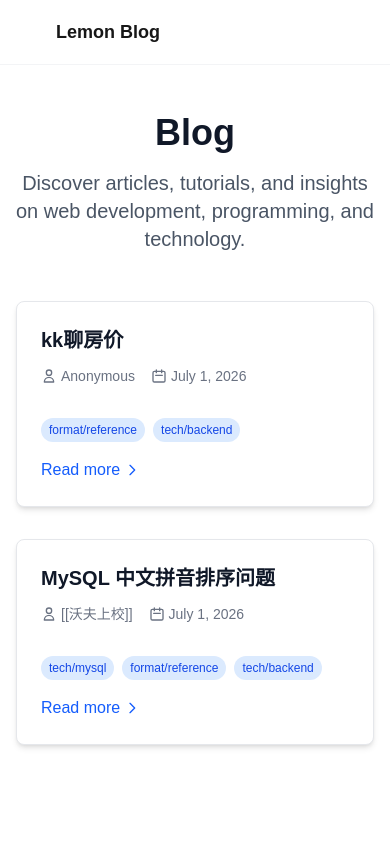
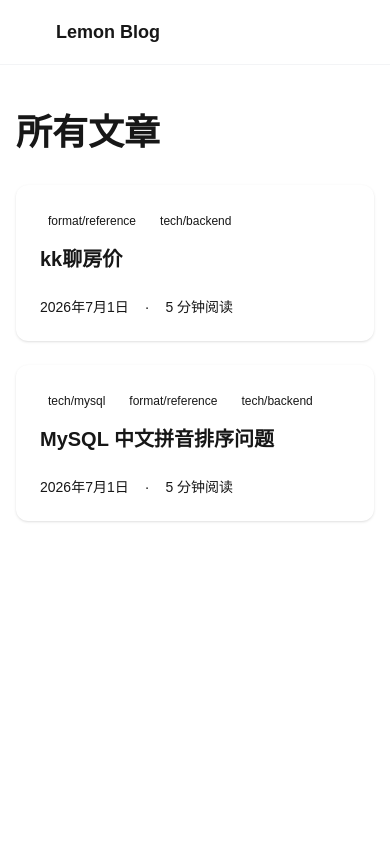
Before and after one commit to lengmodkx/lemonBlog, a Next.js app: page /blog in a window 390 px wide. Shown: the top 844 px of the page. Built offline with nearby package versions, Linux system fonts and the light colour scheme; a small style sheet from the web is missing.

Commit message:
feat: create blog listing page - Display all posts in responsive grid (1/2/3 columns) - Use ArticleCard component for consistency - Simplified design matching homepage style - Chinese labels for better localization

```diff
--- a/src/app/blog/page.tsx
+++ b/src/app/blog/page.tsx
@@ -1,147 +1,30 @@
-import Link from 'next/link';
 import { getAllPosts } from '@/lib/posts';
-import { formatDate } from '@/utils/date';
+import ArticleCard from '@/components/ArticleCard';
 
 export const metadata = {
-  title: 'Blog - Lemon Blog',
-  description: 'Read our latest articles and tutorials on web development, programming, and technology.',
+  title: '博客 | Lemon Blog',
+  description: '所有文章',
 };
 
 export default function BlogPage() {
   const posts = getAllPosts();
 
   return (
-    <div className="min-h-screen bg-white dark:bg-gray-900">
-      <div className="max-w-6xl mx-auto px-4 sm:px-6 lg:px-8 py-12">
-        {/* Header */}
-        <div className="text-center mb-12">
-          <h1 className="text-4xl font-bold text-gray-900 dark:text-white mb-4">
-            Blog
-          </h1>
-          <p className="text-xl text-gray-600 dark:text-gray-400 max-w-2xl mx-auto">
-            Discover articles, tutorials, and insights on web development, programming, and technology.
-          </p>
-        </div>
+    <div className="min-h-screen bg-paper-50 dark:bg-ink-DEFAULT">
+      <div className="max-w-6xl mx-auto px-4 py-12">
+        <h1 className="text-4xl font-bold text-ink dark:text-text-primary mb-8">
+          所有文章
+        </h1>
 
-        {/* Blog posts grid */}
         {posts.length > 0 ? (
-          <div className="grid gap-8 md:grid-cols-2 lg:grid-cols-3">
+          <div className="grid grid-cols-1 md:grid-cols-2 lg:grid-cols-3 gap-6">
             {posts.map((post) => (
-              <article
-                key={post.slug}
-                className="bg-white dark:bg-gray-800 rounded-lg shadow-md hover:shadow-lg transition-shadow duration-300 overflow-hidden border border-gray-200 dark:border-gray-700"
-              >
-                <Link href={`/blog/${post.slug}`}>
-                  <div className="p-6">
-                    <h2 className="text-xl font-semibold text-gray-900 dark:text-white mb-3 line-clamp-2 hover:text-blue-600 dark:hover:text-blue-400 transition-colors">
-                      {post.title}
-                    </h2>
-
-                    {/* Meta information */}
-                    <div className="flex items-center text-sm text-gray-500 dark:text-gray-400 mb-4 space-x-4">
-                      <div className="flex items-center">
-                        <svg
-                          className="w-4 h-4 mr-1"
-                          fill="none"
-                          stroke="currentColor"
-                          viewBox="0 0 24 24"
-                        >
-                          <path
-                            strokeLinecap="round"
-                            strokeLinejoin="round"
-                            strokeWidth={2}
-                            d="M16 7a4 4 0 11-8 0 4 4 0 018 0zM12 14a7 7 0 00-7 7h14a7 7 0 00-7-7z"
-                          />
-                        </svg>
-                        {post.author}
-                      </div>
-                      <div className="flex items-center">
-                        <svg
-                          className="w-4 h-4 mr-1"
-                          fill="none"
-                          stroke="currentColor"
-                          viewBox="0 0 24 24"
-                        >
-                          <path
-                            strokeLinecap="round"
-                            strokeLinejoin="round"
-                            strokeWidth={2}
-                            d="M8 7V3m8 4V3m-9 8h10M5 21h14a2 2 0 002-2V7a2 2 0 00-2-2H5a2 2 0 00-2 2v12a2 2 0 002 2z"
-                          />
-                        </svg>
-                        {formatDate(post.date)}
-                      </div>
-                    </div>
-
-                    {/* Description */}
-                    <p className="text-gray-600 dark:text-gray-300 mb-4 line-clamp-3">
-                      {post.description}
-                    </p>
-
-                    {/* Tags */}
-                    {post.tags && post.tags.length > 0 && (
-                      <div className="flex flex-wrap gap-2 mb-4">
-                        {post.tags.slice(0, 3).map((tag) => (
-                          <span
-                            key={tag}
-                            className="px-2 py-1 bg-blue-100 text-blue-700 dark:bg-blue-900 dark:text-blue-300 text-xs rounded-full"
-                          >
-                            {tag}
-                          </span>
-                        ))}
-                        {post.tags.length > 3 && (
-                          <span className="px-2 py-1 bg-gray-100 text-gray-600 dark:bg-gray-700 dark:text-gray-400 text-xs rounded-full">
-                            +{post.tags.length - 3} more
-                          </span>
-                        )}
-                      </div>
-                    )}
-
-                    {/* Read more link */}
-                    <div className="flex items-center text-blue-600 hover:text-blue-800 dark:text-blue-400 dark:hover:text-blue-300 font-medium">
-                      Read more
-                      <svg
-                        className="w-4 h-4 ml-1"
-                        fill="none"
-                        stroke="currentColor"
-                        viewBox="0 0 24 24"
-                      >
-                        <path
-                          strokeLinecap="round"
-                          strokeLinejoin="round"
-                          strokeWidth={2}
-                          d="M9 5l7 7-7 7"
-                        />
-                      </svg>
-                    </div>
-                  </div>
-                </Link>
-              </article>
+              <ArticleCard key={post.slug} post={post} />
             ))}
           </div>
         ) : (
-          <div className="text-center py-12">
-            <div className="text-gray-400 dark:text-gray-500 mb-4">
-              <svg
-                className="w-16 h-16 mx-auto"
-                fill="none"
-                stroke="currentColor"
-                viewBox="0 0 24 24"
-              >
-                <path
-                  strokeLinecap="round"
-                  strokeLinejoin="round"
-                  strokeWidth={2}
-                  d="M19 20H5a2 2 0 01-2-2V6a2 2 0 012-2h10a2 2 0 012 2v1m2 13a2 2 0 01-2-2V7m2 13a2 2 0 002-2V9a2 2 0 00-2-2h-2m-4-3H9M7 16h6M7 8h6v4H7V8z"
-                />
-              </svg>
-            </div>
-            <h3 className="text-xl font-semibold text-gray-900 dark:text-white mb-2">
-              No articles found
-            </h3>
-            <p className="text-gray-600 dark:text-gray-400">
-              Check back later for new content, or add some articles to the content/articles directory.
-            </p>
+          <div className="text-center py-20">
+            <p className="text-muted text-lg">暂无文章</p>
           </div>
         )}
       </div>
```
